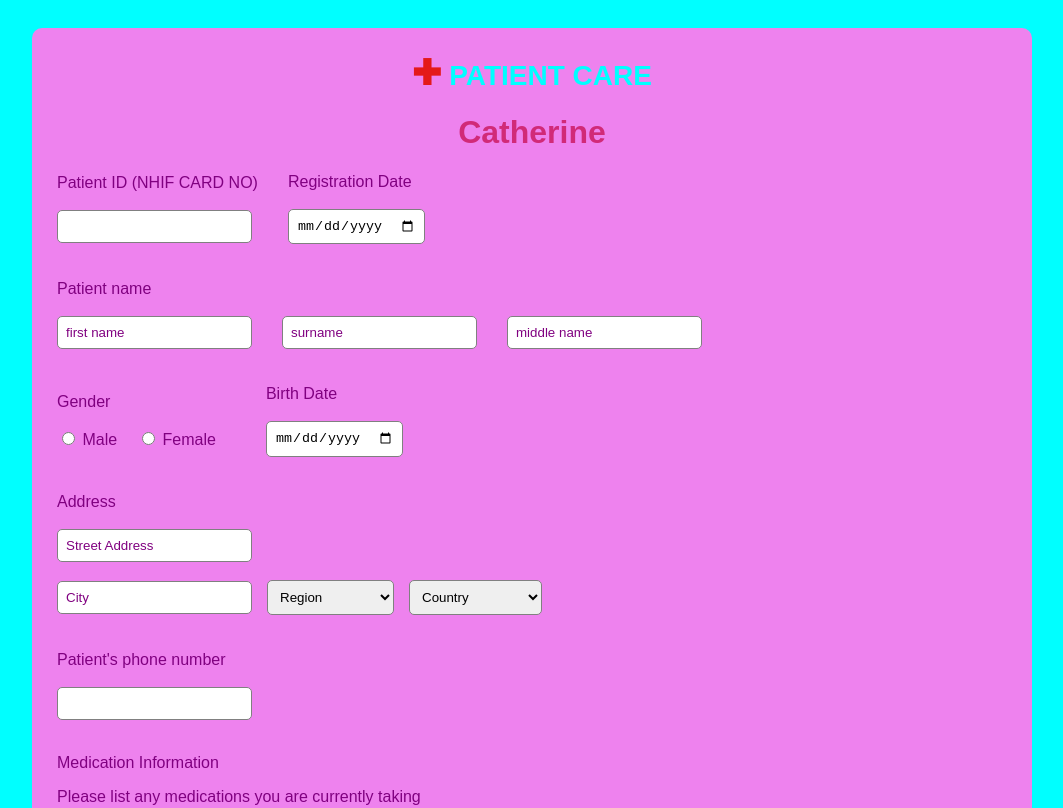
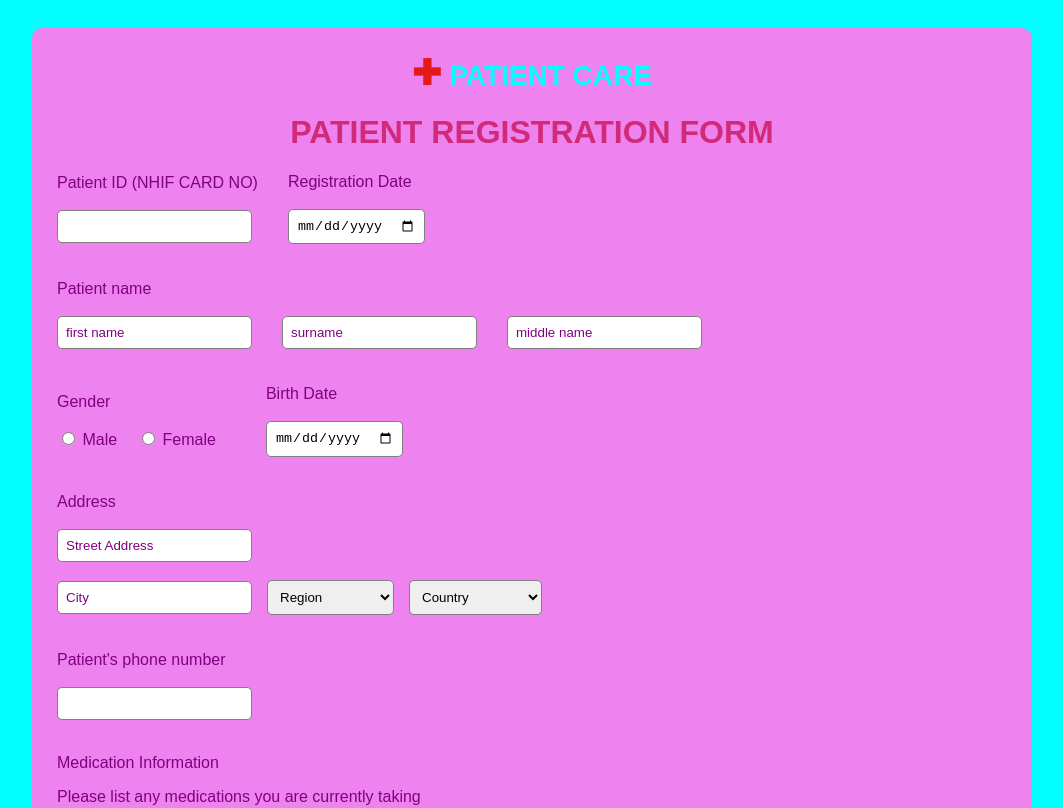
Before and after one commit to catherinedaniel2412-web/Hospital-management-system, a plain HTML site: page index.html in a window 1280 px wide. Shown: the top 808 px of the page, without its empty margins (108-1171 px from the left). Drawn offline with Linux system fonts and the light colour scheme.

Commit message:
FIX: title

```diff
--- a/index.html
+++ b/index.html
@@ -104,7 +104,7 @@
         PATIENT CARE
     </div>
 
-    <h1>Catherine</h1>
+    <h1>PATIENT REGISTRATION FORM</h1>
 
     <div style="display:flex; gap:30px; align-items:center;">
 
```
